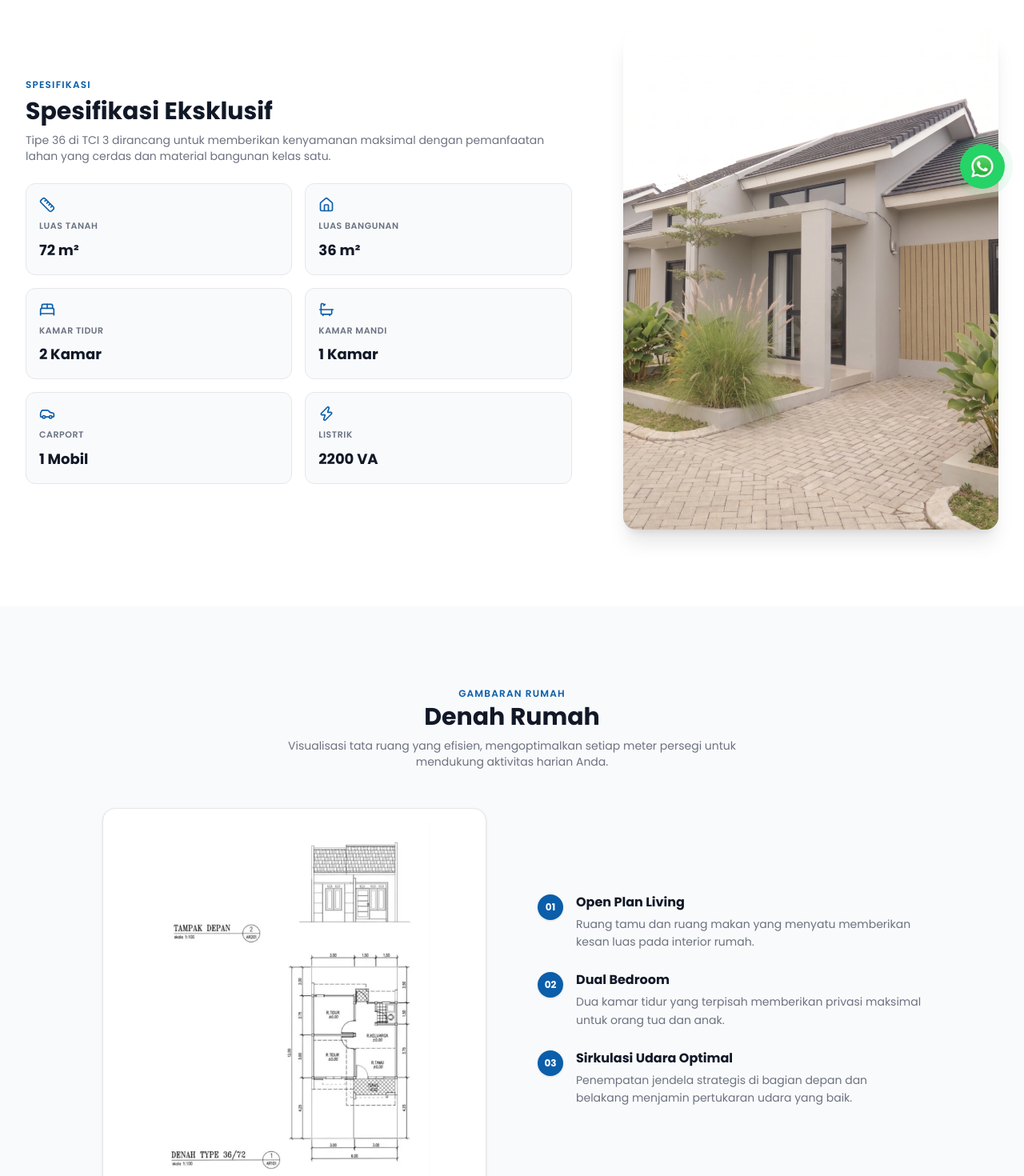
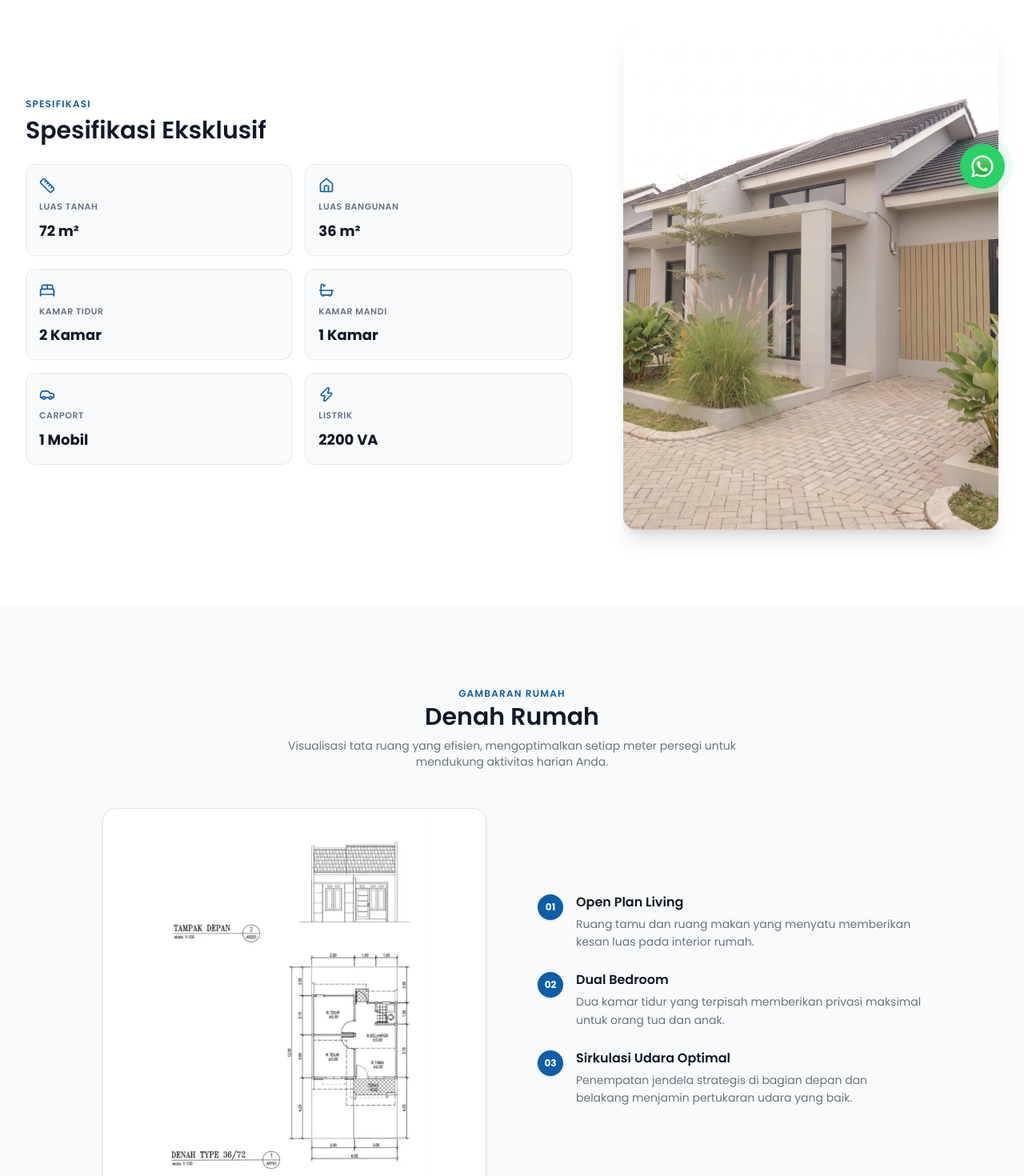
Before and after one commit to Naufal-Yazid/Website-MTK, a Next.js app: page /produk/tci/tci-3/tipe-36 in a window 1280 px wide. Shown: the part 540-2010 px from the top of the page at 80% size. Built offline with nearby package versions, Linux system fonts and the light colour scheme.

Commit message:
style(tci3): refine layout and visual styling for TCI 3 section

```diff
--- a/src/app/produk/tci/tci-3/tipe-36/page.tsx
+++ b/src/app/produk/tci/tci-3/tipe-36/page.tsx
@@ -79,9 +79,7 @@ export default function TCI3Tipe36Page() {
               <div>
                 <span className="text-xs uppercase tracking-widest font-semibold text-[#0B5EAA]">SPESIFIKASI</span>
 
-                <h2 className="text-2xl sm:text-3xl font-bold text-[#111827] mt-1">Spesifikasi Eksklusif</h2>
-
-                <p className="text-sm text-[#6B7280] mt-2">Tipe 36 di TCI 3 dirancang untuk memberikan kenyamanan maksimal dengan pemanfaatan lahan yang cerdas dan material bangunan kelas satu.</p>
+                <h2 className="text-2xl sm:text-3xl font-semibold text-[#111827] mt-1">Spesifikasi Eksklusif</h2>
               </div>
 
               {/* 2x3 Grid Specs */}
@@ -125,7 +123,7 @@ export default function TCI3Tipe36Page() {
           <div className="text-center max-w-xl mx-auto mb-12 space-y-2">
             <span className="text-xs uppercase tracking-widest font-semibold text-[#0B5EAA]">GAMBARAN RUMAH</span>
 
-            <h2 className="text-2xl sm:text-3xl font-bold text-[#111827]">Denah Rumah</h2>
+            <h2 className="text-2xl sm:text-3xl font-semibold text-[#111827]">Denah Rumah</h2>
 
             <p className="text-sm text-[#6B7280]">Visualisasi tata ruang yang efisien, mengoptimalkan setiap meter persegi untuk mendukung aktivitas harian Anda.</p>
           </div>
@@ -143,7 +141,7 @@ export default function TCI3Tipe36Page() {
                   <div className="w-8 h-8 rounded-full bg-[#0B5EAA] text-white text-xs font-bold flex items-center justify-center shrink-0 mt-0.5 shadow-sm">{step.num}</div>
 
                   <div className="space-y-1">
-                    <h3 className="text-base font-bold text-[#111827]">{step.title}</h3>
+                    <h3 className="text-base font-semibold text-[#111827]">{step.title}</h3>
 
                     <p className="text-xs sm:text-sm text-[#6B7280] leading-relaxed">{step.description}</p>
                   </div>
```
